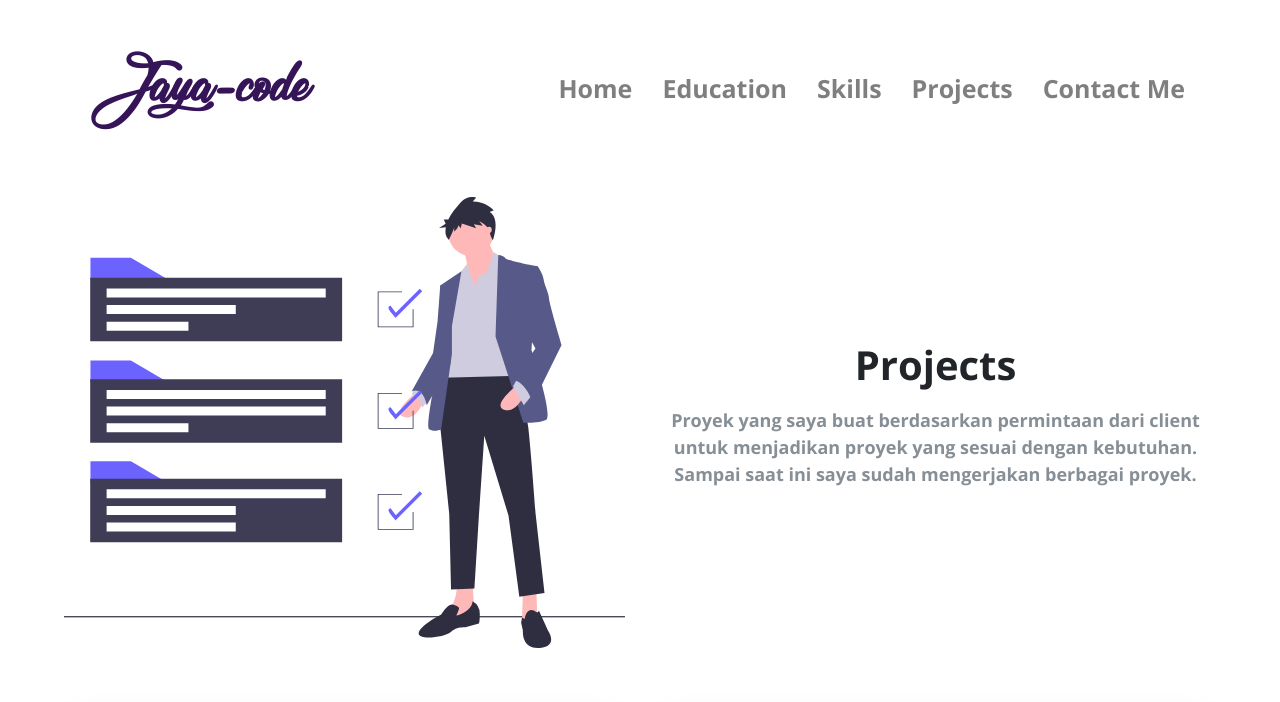
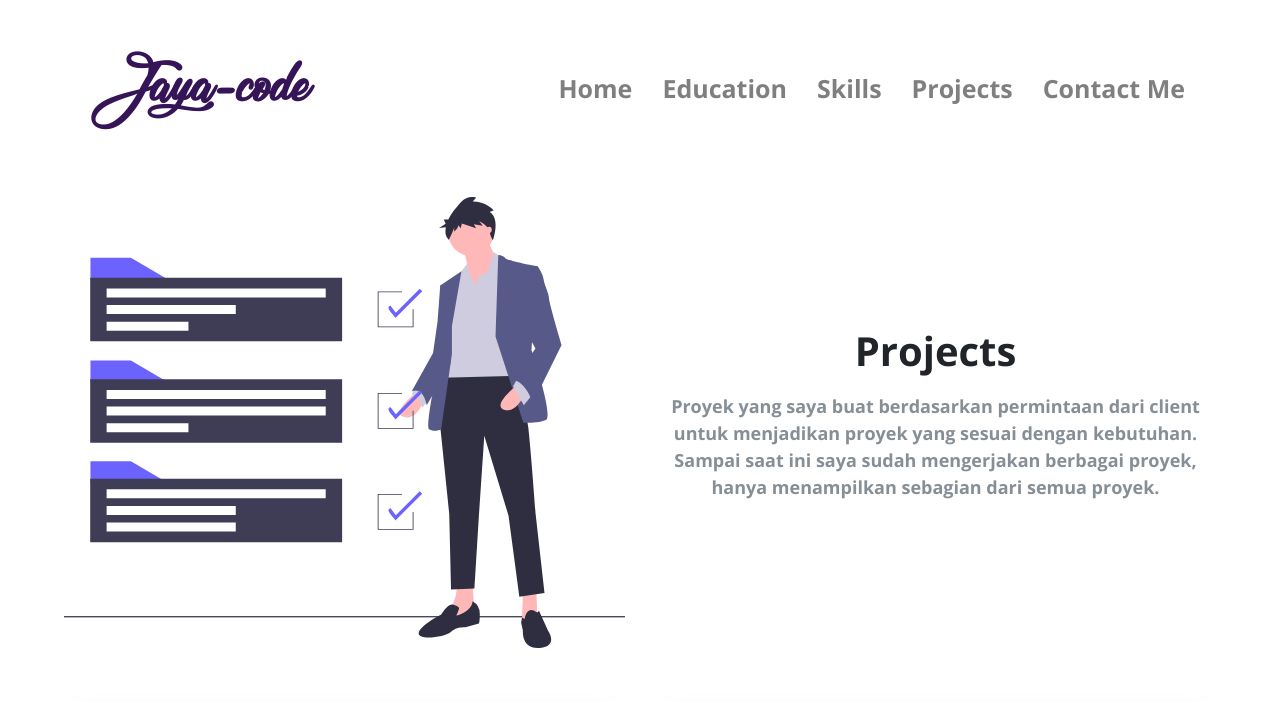
Before and after one commit to jaya-code/jaya-code.github.io, a plain HTML site: page Project.html in a window 1280 px wide. Shown: the top 702 px of the page. Drawn offline with nearby package versions, Linux system fonts and the light colour scheme; files whose address does not match are found by name; a web font is replaced by a local one.

Commit message:
perbaikan

```diff
--- a/Project.html
+++ b/Project.html
@@ -53,7 +53,7 @@
                         </div>
                         <div class="col-lg-6 col-md-6 project-heading">
                           <h1 class = "P-heading">Projects</h1>
-                          <p class="p-text">Proyek yang saya buat berdasarkan permintaan dari client untuk menjadikan proyek yang sesuai dengan kebutuhan. Sampai saat ini saya sudah mengerjakan berbagai proyek.
+                          <p class="p-text">Proyek yang saya buat berdasarkan permintaan dari client untuk menjadikan proyek yang sesuai dengan kebutuhan. Sampai saat ini saya sudah mengerjakan berbagai proyek, hanya menampilkan sebagian dari semua proyek.
                           </p>
 
                         </div>
```
Also changed, not shown: assets/Image/Profile pic.jpg (deleted).
